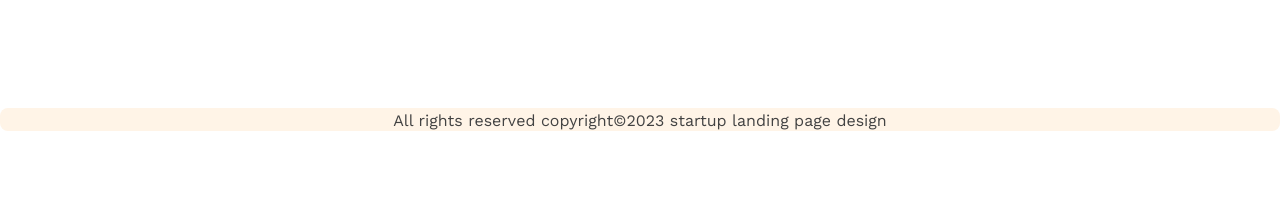
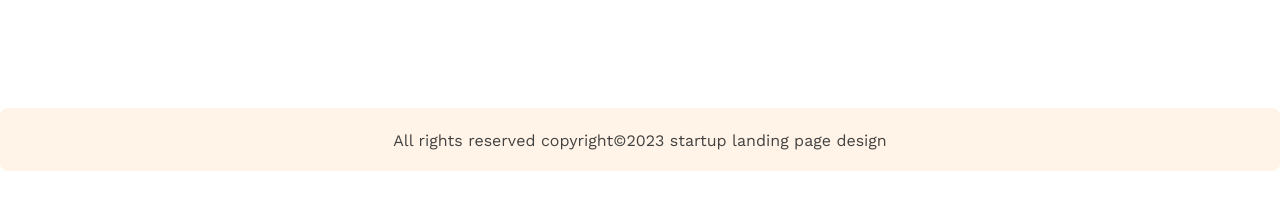
Before and after one commit to tamzid74/g3-architects-website, a plain HTML site: page index.html in a window 1280 px wide. Shown: the part 3959-4168 px from the top of the page. Drawn offline with nearby package versions, Linux system fonts and the light colour scheme.

Commit message:
final done

```diff
--- a/styles/architect.css
+++ b/styles/architect.css
@@ -236,9 +236,9 @@ main {
 
 /* Footer style */
 footer {
-    max-width: 100%;
+    max-width: 1440px;
     margin: 130px auto;
-    /* padding: 40px; */
+    padding: 20px;
     border-radius: 8px;
     background: #FFF4E7;
     color: #424242;
```
